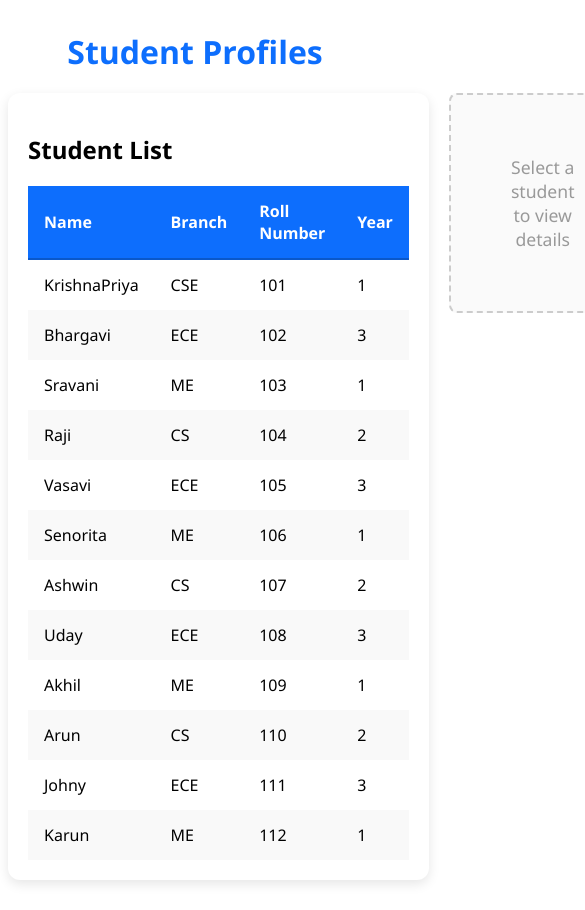
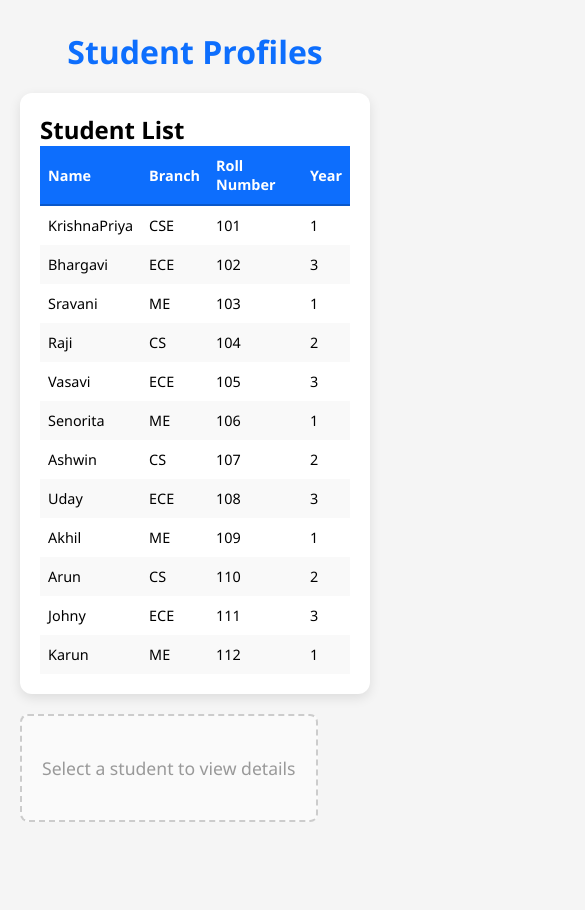
Before and after one commit to venkatesh767408/StudentDashboard, a React (Vite) app: page /profile in a window 390 px wide. Shown: the top 910 px of the page, 585 px wide, since content can reach past the window. After the commit the page ends 852 px from the top, so only its background shows below. Built offline with nearby package versions, Linux system fonts and the light colour scheme.

Commit message:
modified responsiveness

```diff
--- a/src/components/StudentDetails/StudentDetails.css
+++ b/src/components/StudentDetails/StudentDetails.css
@@ -1,5 +1,6 @@
 .details-container {
     flex: 1;
+    min-width: 300px;
     background: linear-gradient(135deg, #74ebd5 0%, #acb6e5 100%);
     border-radius: 12px;
     box-shadow: 0 4px 12px rgba(0, 0, 0, 0.1);
@@ -21,6 +22,7 @@
 .details-table td {
     padding: 12px 16px;
     border-bottom: 1px solid rgba(255, 255, 255, 0.3);
+    font-size: 1rem;
 }
 
 .details-table th {
@@ -34,3 +36,16 @@
     border-radius: 4px;
     color: #fff;
 }
+
+/* Responsive */
+@media (max-width: 768px) {
+    .details-container {
+        padding: 15px;
+    }
+
+    .details-table th,
+    .details-table td {
+        padding: 10px 8px;
+        font-size: 0.9rem;
+    }
+}
--- a/src/components/StudentTb/StudentTb.css
+++ b/src/components/StudentTb/StudentTb.css
@@ -1,5 +1,6 @@
 .table-container {
     flex: 1;
+    min-width: 300px;
     background-color: #ffffff;
     border-radius: 12px;
     box-shadow: 0 4px 12px rgba(0, 0, 0, 0.1);
@@ -16,6 +17,7 @@
 .student-table td {
     padding: 14px 16px;
     text-align: left;
+    font-size: 1rem;
 }
 
 .student-table th {
@@ -38,3 +40,13 @@
 .student-table tr:nth-child(even) {
     background-color: #f9f9f9;
 }
+
+/* Responsive */
+@media (max-width: 768px) {
+
+    .student-table th,
+    .student-table td {
+        padding: 10px 8px;
+        font-size: 0.9rem;
+    }
+}
--- a/src/index.css
+++ b/src/index.css
@@ -1,7 +1,19 @@
+* {
+    box-sizing: border-box;
+    margin: 0;
+    padding: 0;
+}
+
+body {
+    background-color: #f5f5f5;
+    font-family: 'Segoe UI', Tahoma, Geneva, Verdana, sans-serif;
+}
+
 .student-profile-page {
     max-width: 1200px;
     margin: 30px auto;
     font-family: 'Segoe UI', Tahoma, Geneva, Verdana, sans-serif;
+    padding: 0 20px;
 }
 
 h1 {
@@ -14,15 +26,24 @@ h1 {
     display: flex;
     gap: 20px;
     align-items: flex-start;
+    flex-wrap: wrap;
+    /* Makes it wrap on small screens */
 }
 
 .placeholder {
-    flex: 1;
+    flex: 1 1 100%;
     text-align: center;
-    padding: 60px;
+    padding: 40px 20px;
     border: 2px dashed #ccc;
     border-radius: 8px;
     background-color: #fafafa;
     color: #999;
     font-size: 1.1rem;
 }
+
+/* Responsive */
+@media (max-width: 768px) {
+    .profile-content {
+        flex-direction: column;
+    }
+}
```
